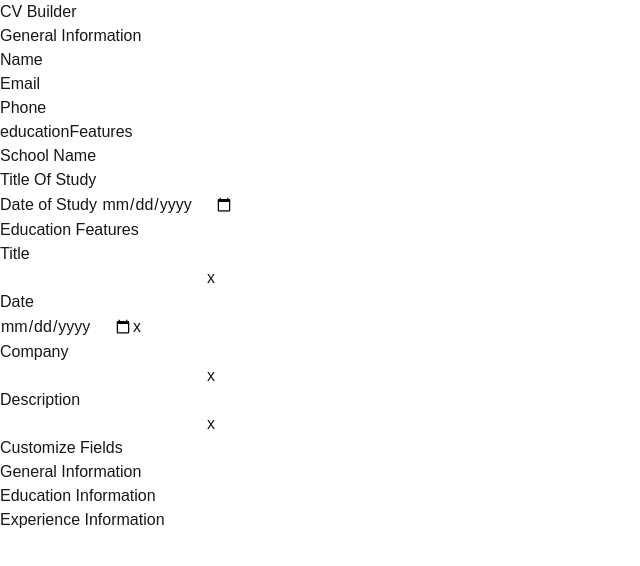
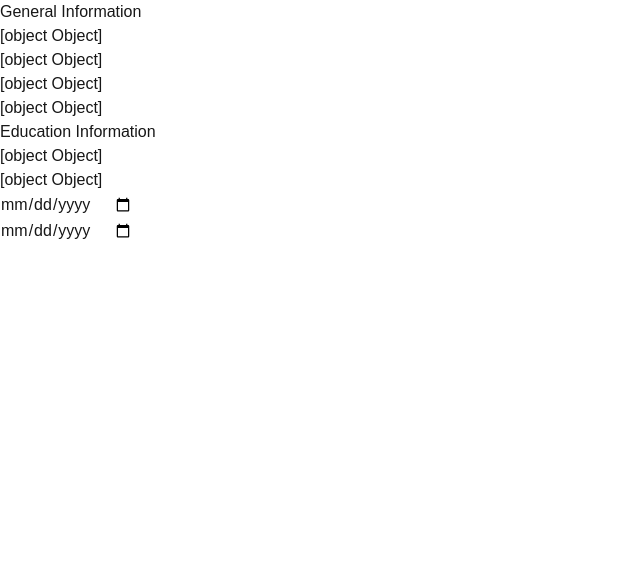
Before and after one commit to WillMay09/react-cv-project, a Next.js app: page / in a window 1280 px wide. Shown: the top 566 px of the page, without its empty margins (0-640 px from the left). Built offline with nearby package versions, Linux system fonts and the light colour scheme.

Commit message:
home page and resume preview rebuilt from scratch without ai for further understanding

```diff
--- a/src/app/page.tsx
+++ b/src/app/page.tsx
@@ -1,108 +1,38 @@
 "use client";
+import { useState } from "react";
+import editSection from "../components/editSection"
+import EditComponent from "../components/editSection";
+export default function Home() {
+  //general information data
 
-import Image from "next/image";
-import EditSection from "../components/editSection";
-import EditSectionWithButton from "../components/editSectionWithButton";
-import { useState } from "react";
-import ResumePreview from "../components/ResumePreview";
-export default function Home() {
-  let generalFeatures = [
-    {
-      Name: "Name",
-      Type: "text",
-    },
-    {
-      Name: "Email",
-      Type: "email",
-    },
-    {
-      Name: "Phone",
-      Type: "tel",
-    },
-  ];
-  let educationFeatures = [
-    {
-      Name: "School Name",
-      Type: "text",
-    },
-    {
-      Name: "Title Of Study",
-      Type: "text",
-    },
-    {
-      Name: "Date of Study",
-      Type: "date",
-    },
+  let generalInformation = [
+    { Title: "Full Name", Type: "text" },
+    { Title: "Skill", Type: "text" },
+    { Title: "Email", Type: "email" },
+    { Title: "Number", Type: "tel" },
   ];
 
-  let experienceFeatures = [
-    {
-      Name: "Title",
-      Type: "text",
-    },
-    {
-      Name: "Date",
-      Type: "date",
-    },
-    {
-      Name: "Company",
-      Type: "text",
-    },
-    {
-      Name: "Description",
-      Type: "text",
-    },
+  let educationInformation = [
+    { Title: "School", Type: "text" },
+    { Title: "Degree", Type: "text" },
+    { Title: "startDate", Type: "date" },
+    { Title: "endDate", Type: "date" },
   ];
-  //general info = object that stores all the inputs in the general information section
-  const [generalInfo, setGeneralInfo] = useState({});
-  const [educationInfo, setEducationInfo] = useState({});
-  const [experienceInfo, setExperienceInfo] = useState({});
-  const [showResume, setShowResume] = useState(false);
+
+  let experienceInformation = [
+    { Title: "Job Position", Type: "text" },
+    { Title: "Company", Type: "text" },
+    { Title: "startDate", Type: "date" },
+    { Title: "endDate", Type: "date" },
+  ];
+  const [generalData, setGeneralData] = useState({});
+  const [educationData, setEducationData] = useState({});
+  const [experienceData, setExperienceData] = useState({});
   return (
-    <div className="min-h-screen flex flex-col items-center justify-center p-4 space-y-8">
-      <h1 className="text-3xl font-bold text-teal-400">CV Builder</h1>
-      <div className="flex flex-wrap w-full max-w-6xl gap-8">
-        {/* <EditSection title="General Information" features={generalFeatures} />
-        <EditSection
-          title="Education Information"
-          features={educationFeatures}
-        /> */}
-
-        {/* <EditSectionWithButton
-          title="Experience"
-          features={experienceFeatures}
-        /> */}
-
-        <div>
-          <EditSection
-            title="General Information"
-            features={generalFeatures}
-            sectionData={generalInfo}
-            setSectionData={setGeneralInfo}
-          />
-          <EditSection
-            title="educationFeatures"
-            features={educationFeatures}
-            sectionData={educationInfo}
-            setSectionData={setEducationInfo}
-          />
-          {/* <button
-            className="mt-4 bg-teal-500 text-white px-4 py-2 rounded"
-            onClick={() => setShowResume(true)}
-          >
-            Generate Resume
-          </button> */}
-          <EditSectionWithButton
-            title="Education Features"
-            features={experienceFeatures}
-            sectionData={experienceInfo}
-            setSectionData={setExperienceInfo}
-          />
-        </div>
-        <ResumePreview title="General Information" data={generalInfo} />
-        <ResumePreview title="Education Information" data = {educationInfo}/>
-        <ResumePreview title="Experience Information" data={experienceInfo} />
-
+    <div className="h-[100vh] p-[5rem]">
+      <div className="flex w-full h-full border border-red-400">
+       <EditComponent title={"General Information"} features={generalInformation} sectionData={generalData} setSectionData={setGeneralData}/>
+       <EditComponent title={"Education Information"} features={educationInformation} sectionData={educationData} setSectionData={setEducationData}/>
       </div>
     </div>
   );
--- a/src/components/editSection.jsx
+++ b/src/components/editSection.jsx
@@ -1,24 +1,29 @@
-export default function EditSection({title, features, sectionData, setSectionData}) {
-  const handleChange = (e, field) =>{
+export default function EditComponent({
+  title,
+  features,
+  sectionData,
+  setSectionData,
+}) {
+  const handleUpdate = (userInput, fieldName) => {
+    const newData = { Title: fieldName, Value: userInput };
 
-    //repopulate the section data object, add the new field
-    setSectionData({...sectionData, [field]: e.target.value});
-  }
+    setSectionData({ ...sectionData, newData });
+  };
+
   return (
-    <div className="bg-gray-900 text-gray-400 flex flex-col items-center gap-4 p-6 rounded-[1rem]">
+    <div className="text-gray-400 bg-gray-950 rounded-[2rem]">
       <h2 className="text-teal-300">{title}</h2>
-      <ul className="w-full flex flex-col justify-center gap-2 items-center ">
+      <ul className="flex flex-col gap-2">
         {features.map((feature) => (
-          <li key={feature.Name} className="flex flex-col w-full">
-            <label>{feature.Name} </label>
+          <li key={feature.Title}>
+            <label className="text-base">{feature.title}</label>
             <input
-              className="bg-gray-600 border border-gray-400 rounded py-1 px-1 w-full"
               type={feature.Type}
-              name={feature.Name}
-              // anytime sectionData[feature.Name] changes, the input updates, onChange fires
-              value = {sectionData[feature.Name] || ' '}
-              onChange={(e) => handleChange(e, feature.Name)}
-            ></input>
+              name={feature.Type}
+              className="rounded-[1rem] bg-slate-500 border-2 w-full"
+              value={sectionData}
+              onChange={(e) => handleUpdate(e.target.value, feature.Name)}
+            />
           </li>
         ))}
       </ul>
--- a/src/components/featureModal.jsx
+++ b/src/components/featureModal.jsx
@@ -41,7 +41,9 @@ export default function CustomizeSectionModal({fields, setFields}) {
       >
         Customize Fields
       </button>
+      {/* Conditional Render */}
       {showModal && (
+        // outermost div contains css that represents it's location on the screen
         <div className="fixed top-0 left-0 w-full h-full bg-black bg-opacity-50 flex items-center justify-center">
           <div className="bg-white p-6 rounded shadow-lg w-80">
             <h2 className="text-lg font-bold mb-4">Add A Custom Field</h2>
```
